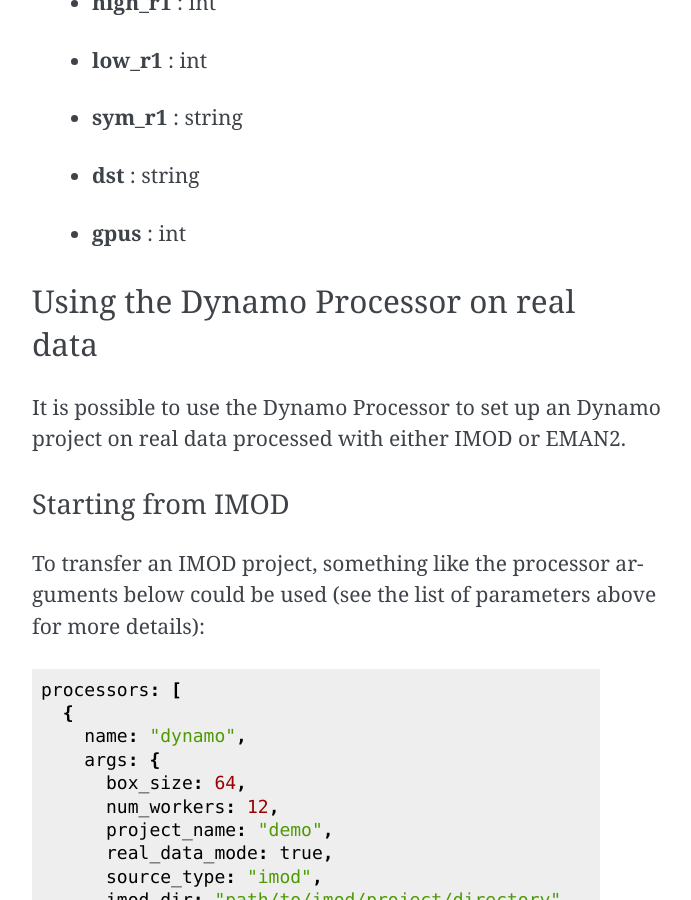
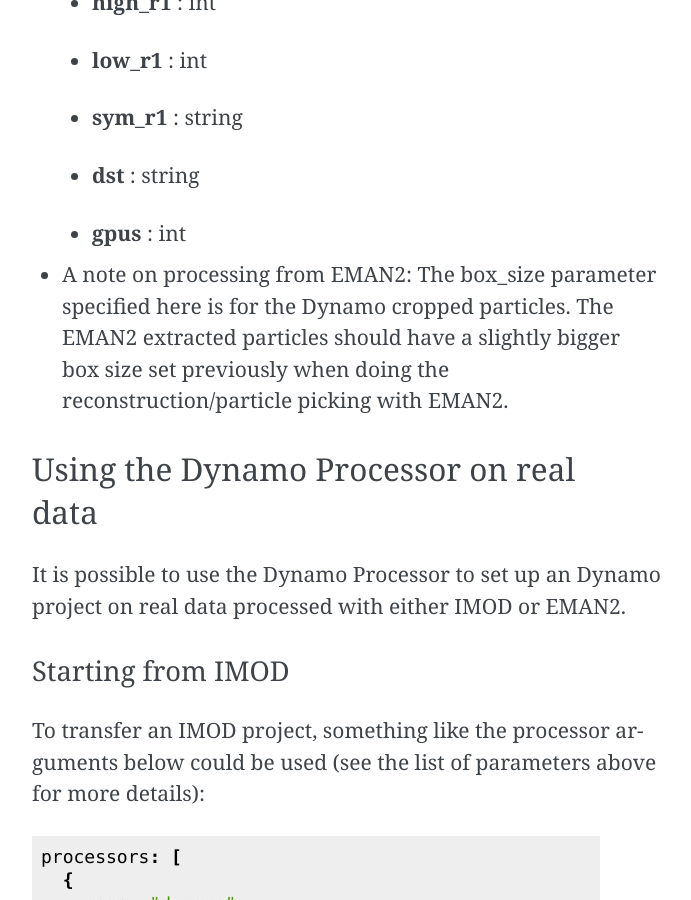
Before and after one commit to kmshin1397/ETSimulations, a Sphinx documentation site: the page built from docs/DynamoProcessor.rst, in a window 1280 px wide and 900 px high, scrolled down 4231 px. Shown: the whole window, without its empty margins (418-1109 px from the left). Built offline with Sphinx 7.4.7, drawn with Linux system fonts in a browser that asks for light colours; some of the changed text lies outside the part shown.

Commit message:
Update Dynamo docs

```diff
--- a/docs/DynamoProcessor.rst
+++ b/docs/DynamoProcessor.rst
@@ -13,7 +13,7 @@
 All these are parameters that should be placed in the **args** section of the Processor's YAML configurations.
 
     * **box_size** : int
-        The particle box size
+        The particle box size to crop out Dynamo particles for
 
     * **num_workers** : int
         The number of Matlab workers to spawn for the particle cropping and initial averaging functions (the 'mw' parameter for these)
@@ -91,9 +91,12 @@
 
     * **gpus** : int
 
-===================================
+
+* A note on processing from EMAN2: The box\_size parameter specified here is for the Dynamo cropped particles. The EMAN2 extracted particles should have a slightly bigger box size set previously when doing the reconstruction/particle picking with EMAN2.
+
+=======================================
 Using the Dynamo Processor on real data
-===================================
+=======================================
 It is possible to use the Dynamo Processor to set up an Dynamo project on real data processed with either IMOD or EMAN2.
 
 Starting from IMOD
```
